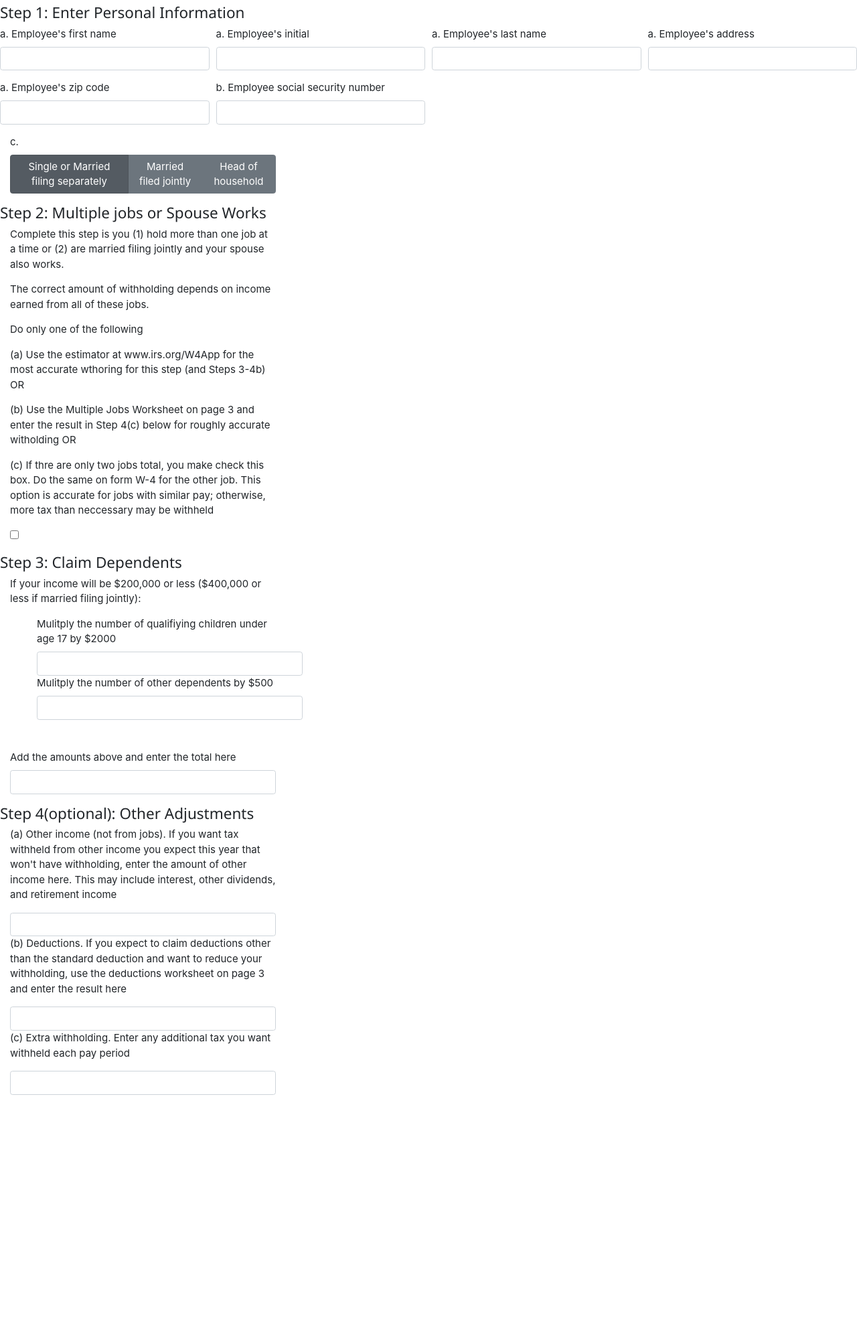
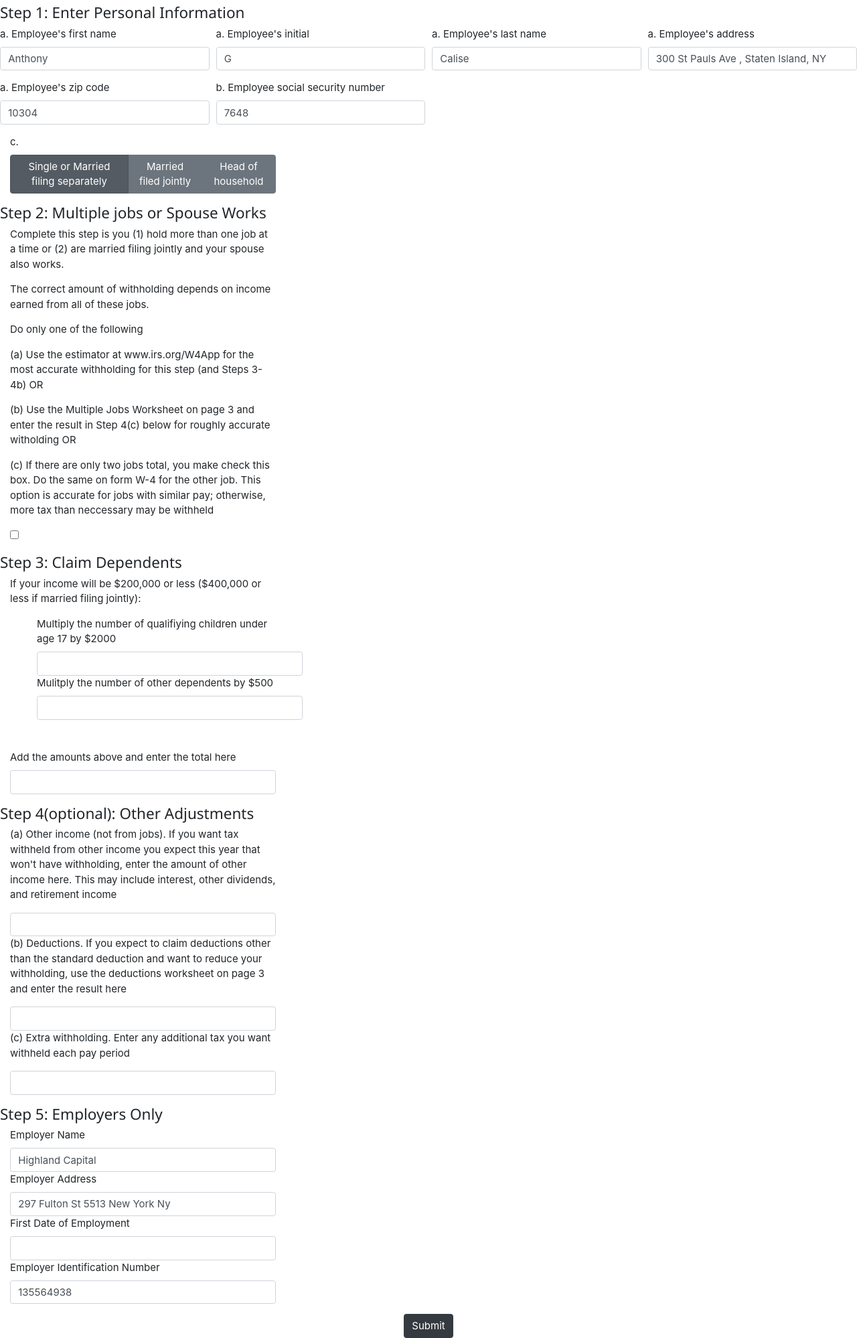
Before and after one commit to Trickysticks/SoftwareDevelopmentProject, a PHP site: page /w4.php in a window 1280 px wide. Shown: the part 100-2098 px from the top of the page at 67% size. Before the commit the page ends 1735 px from the top, so only its background shows below. Run offline with PHP 8.4, Linux system fonts and the light colour scheme; a user stored in the database is signed in; data comes from the database, SQL or seed files in the repository.

Commit message:
finished the w4 front end and created the w4 controller page

```diff
--- a/w4.php
+++ b/w4.php
@@ -1,3 +1,71 @@
+<?php
+// Author:Vittorio Russo
+
+include("navbar.php");
+include("config.php");
+$currentId = $_SESSION["id"];
+$streetName = $aptNum = $city = $state = $zip = $streetNum =$firstName= $lastName = $SSN = $salary=  "";
+$employeeInfo = $link->query("SELECT * FROM employee WHERE empid=$currentId");
+while ($row=$employeeInfo->fetch_assoc()){
+  if (isset($row['FirstName']))
+    $firstName = $row['FirstName'];
+  if (isset($row['LastName']))
+    $lastName = filter_var($row['LastName']);
+  if (isset($row['SSN']))
+    $SSN = $row['SSN'];
+  if (isset($row['Salary']))
+    $salary = $row['Salary'];
+  if (isset($row['MI']))
+    $middleInitial = $row['MI'];
+  if (isset($row['DeptID']))
+    $deptId = $row['DeptID'];
+}
+
+$dept = $link->query("SELECT * FROM department WHERE deptid=$deptId");
+$row = $dept->fetch_assoc();
+$EIN = $row['EIN'];
+
+$employerInfo = $link->query("SELECT * FROM employer WHERE EIN=$EIN");
+$row = $employerInfo->fetch_assoc();
+if (isset($row['EmplrName']))
+  $emplrName = $row['EmplrName'];
+if (isset($row['EmplrStNum']))
+  $emplrStNum = $row['EmplrStNum'];
+if (isset($row['EmplrStAdd']))
+  $emplrStAdd = $row['EmplrStAdd'];
+if (isset($row['EmplrSuiteNum']))
+  $emplrSuiteNum = $row['EmplrSuiteNum'];
+if (isset($row['EmplrCity']))
+  $emplrCity = $row['EmplrCity'];
+if (isset($row['EmplrState']))
+  $emplrState = $row['EmplrState'];
+if (isset($row['EmplrZip']))
+  $emplrZip = $row['EmplrZip'];
+
+$employerAddress = $emplrStNum . " " . $emplrStAdd . " " . $emplrSuiteNum . " " . $emplrCity . " " . $emplrState;
+
+
+$employeeAddressInfo = $link->query("SELECT * from employeeaddress WHERE EmpId=$currentId ");
+while ($row = $employeeAddressInfo->fetch_assoc()){
+
+  if (isset($row['StreetNum']))
+  $streetNum = $row['StreetNum'];
+  if (isset($row['StreetName']))
+    $streetName = $row['StreetName'];
+  if (isset($row['APTNum']))
+    $aptNum = $row['APTNum'];
+  if (isset($row['City']))
+    $city = $row['City'];
+  if (isset($row['State']))
+    $state = $row['State'];
+  if (isset($row['Zip']))
+    $zip = $row['Zip'];
+
+  $address = $streetNum . " " . $streetName . " " . $aptNum . ", ". $city . ", " . $state ;
+
+
+}
+?>
 <!doctype html>
 <html lang="en">
   <head>
@@ -9,39 +77,39 @@
     <title>Highland Capital Tax System</title>
   </head>
   <body>
-    <?php include("navbar.php") ?>
+
     <h1 style="text-align:center"> W4 Form </h1>
-    <form>
+    <form method="POST" action="w4controller.php">
 	<h4 style="text-align:left"> Step 1: Enter Personal Information </h4>
       <div class="form-row">
 	   <div class="form-group col-md-3">
 		 <label for="w4EmployeeFirstName">a. Employee's first name</label>
-          <input type="text" class="form-control" id="w4EmployeeFirstName" name="w4EmployeeFirstName" >
+          <input type="text" class="form-control" id="w4EmployeeFirstName" name="w4EmployeeFirstName" <?php echo "value=".trim($firstName) ?>>
         </div>
 
 		<div class="form-group col-md-3">
 		 <label for="w4EmployeeInitial">a. Employee's initial</label>
-          <input type="text" class="form-control" id="w4EmployeeInitial" name="w4EmployeeInitial" >
+          <input type="text" class="form-control" id="w4EmployeeInitial" name="w4EmployeeInitial" <?php echo "value=".$middleInitial ?>>
           </div>
 
-		   <div class="form-group col-md-3">
+		  <div class="form-group col-md-3">
 		 <label for="w4EmployeeLastName">a. Employee's last name</label>
-          <input type="text" class="form-control" id="w4EmployeeLastName" name="w4EmployeeLastName" >
+          <input type="text" class="form-control" id="w4EmployeeLastName" name="w4EmployeeLastName" <?php echo 'value="' . trim($lastName) . '" '?>>
           </div>
 
 		    <div class="form-group col-md-3">
 		  <label for="w4EmployeeAddress">a. Employee's address</label>
-          <input type="text" class="form-control" id="w4EmployeeAddress" name="w4EmployeeAddress" >
+          <input type="text" class="form-control" id="w4EmployeeAddress" name="w4EmployeeAddress" <?php echo 'value="' . $address . '" '?>>
           </div>
 
 		   <div class="form-group col-md-3">
 		   <label for="w4EmployeeZipCode">a. Employee's zip code</label>
-          <input type="text" class="form-control" id="w4EmployeeZipCode" name="w4EmployeeZipCode" >
+          <input type="text" class="form-control" id="w4EmployeeZipCode" name="w4EmployeeZipCode" <?php echo "value=".$zip ?>>
           </div>
 
           <div class="form-group col-md-3">
           <label for="w4SS">b. Employee social security number</label>
-          <input type="text" class="form-control" id="w4SS" name="w4SS">
+          <input type="text" class="form-control" id="w4SS" name="w4SS" <?php echo "value=".$SSN ?>>
         </div>
       </div>
 
@@ -51,38 +119,38 @@
           <label for="w4Options">c.</label>&nbsp;
                 <div class="btn-group btn-group-toggle" data-toggle="buttons" id="w4Options">
                         <label class="btn btn-secondary active">
-                          <input type="radio" name="options" id="w4singleOrSeparate" name="w4singleOrSeparate" autocomplete="off" checked> Single or Married filing separately
+                          <input type="radio" name="options" id="w4singleOrSeparate" name="w4singleOrSeparate" value="Single" autocomplete="off" checked> Single or Married filing separately
                         </label>
                         <label class="btn btn-secondary">
-                          <input type="radio" name="options" id="w4married" name="w4married"  autocomplete="off">Married filed jointly
+                          <input type="radio" name="options" id="w4married" name="w4married" value="Married filed jointly" autocomplete="off">Married filed jointly
                         </label>
                         <label class="btn btn-secondary">
-                          <input type="radio" name="options" id="w4headofhouse" name="w4headofhouse"  autocomplete="off"> Head of household
+                          <input type="radio" name="options" id="w4headofhouse" name="w4headofhouse" value="Head of Household"  autocomplete="off"> Head of household
                         </label>
                       </div>
 
         </div>
 
-  </form>
 
-    <form>
+
+
 	<h4 style="text-align:left"> Step 2: Multiple jobs or Spouse Works </h4>
         <div class="form-group col-md-4">
 		  <p> Complete this step is you (1) hold more than one job at a time or (2) are married filing jointly and your spouse also works.</p>
 		  <p> The correct amount of withholding depends on income earned from all of these jobs.</p>
 		  <p>Do only one of the following </p>
-		  <p>(a) Use the estimator at www.irs.org/W4App for the most accurate wthoring for this step (and Steps 3-4b) OR </p>
+		  <p>(a) Use the estimator at www.irs.org/W4App for the most accurate withholding for this step (and Steps 3-4b) OR </p>
 		  <p>(b) Use the Multiple Jobs Worksheet on page 3 and enter the result in Step 4(c) below for roughly accurate witholding OR</p>
-		  <p>(c) If thre are only two jobs total, you make check this box. Do the same on form W-4 for the other job. This option is accurate for jobs with similar pay; otherwise, more tax than neccessary may be withheld </p>
-          <input type="checkbox" id="twoJobs" name="twoJobs" value="twoJobs">
+		  <p>(c) If there are only two jobs total, you make check this box. Do the same on form W-4 for the other job. This option is accurate for jobs with similar pay; otherwise, more tax than neccessary may be withheld </p>
+          <input type="checkbox" id="twoJobs" name="twoJobs" value="Yes">
         </div>
-  </form>
 
-   <form>
+
+
 	<h4 style="text-align:left"> Step 3: Claim Dependents </h4>
         <div class="form-group col-md-4">
 		  <p> If your income will be $200,000 or less ($400,000 or less if married filing jointly):</p>
-		  <label for="qualifyingChildren" style="margin-left: 40px">Mulitply the number of qualifiying children under age 17 by $2000</label>
+		  <label for="qualifyingChildren" style="margin-left: 40px">Multiply the number of qualifiying children under age 17 by $2000</label>
           <input type="text" class="form-control" id="qualifyingChildren" name="qualifyingChildren" style="margin-left: 40px">
 
 		  <label for="otherDependents" style="margin-left: 40px">Mulitply the number of other dependents by $500</label>
@@ -93,9 +161,8 @@
         </div>
 
 
-  </form>
 
-    <form>
+
 	<h4 style="text-align:left"> Step 4(optional): Other Adjustments </h4>
         <div class="form-group col-md-4">
 		  <p>(a) Other income (not from jobs). If you want tax withheld from other income you expect this year that won't have withholding,
@@ -110,7 +177,27 @@
         </div>
 
 
-  </form>
+		 <h4 style="text-align:left"> Step 5: Employers Only </h4>
+
+		   <div class="form-group col-md-4">
+		 <label for="w4EmployerName">Employer Name</label>
+          <input type="text" class="form-control" id="w4EmployerName" name="w4EmployerName" <?php echo 'value="' . $emplrName . '" '?>>
+
+		 <label for="w4EmployerAddress">Employer Address</label>
+          <input type="text" class="form-control" id="w4EmployerAddress" name="w4EmployerAddress" <?php echo 'value="' . $employerAddress . '" '?>>
+
+		 <label for="w4EmploymentDate">First Date of Employment</label>
+          <input type="text" class="form-control" id="w4EmploymentDate" name="w4EmploymentDate" >
+
+		  <label for="w4EIN">Employer Identification Number</label>
+          <input type="text" class="form-control" id="w4EIN" name="w4EIN" <?php echo "value=".$EIN ?>>
+
+        </div>
+		 <button style = "margin: 0 auto; display: block;" type="submit" class="btn btn-dark">Submit</button>
+
+</form>
+
+
 
     <script src="https://code.jquery.com/jquery-3.3.1.slim.min.js" integrity="sha384-q8i/X+965DzO0rT7abK41JStQIAqVgRVzpbzo5smXKp4YfRvH+8abtTE1Pi6jizo" crossorigin="anonymous"></script>
     <script src="https://cdnjs.cloudflare.com/ajax/libs/popper.js/1.14.7/umd/popper.min.js" integrity="sha384-UO2eT0CpHqdSJQ6hJty5KVphtPhzWj9WO1clHTMGa3JDZwrnQq4sF86dIHNDz0W1" crossorigin="anonymous"></script>
```
Also changed, not shown: w4controller.php (added, +78 -0 lines).
